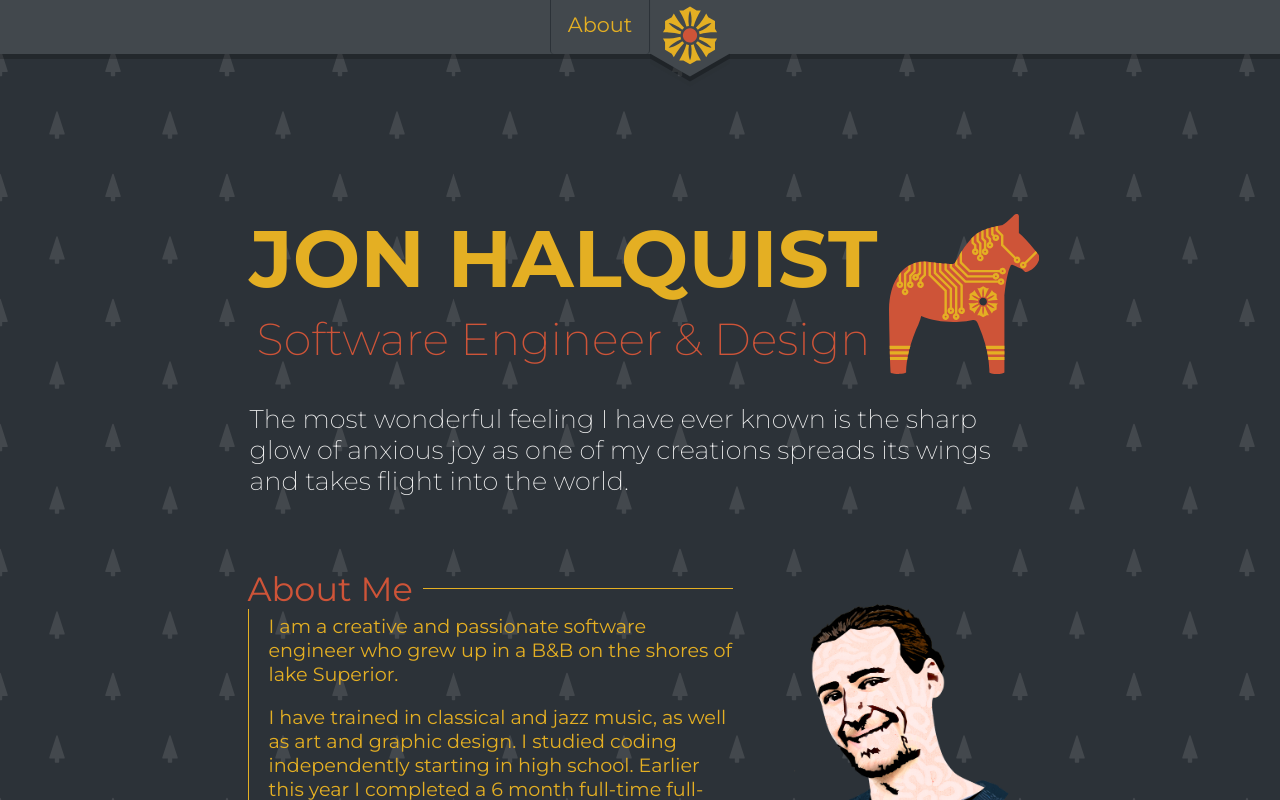
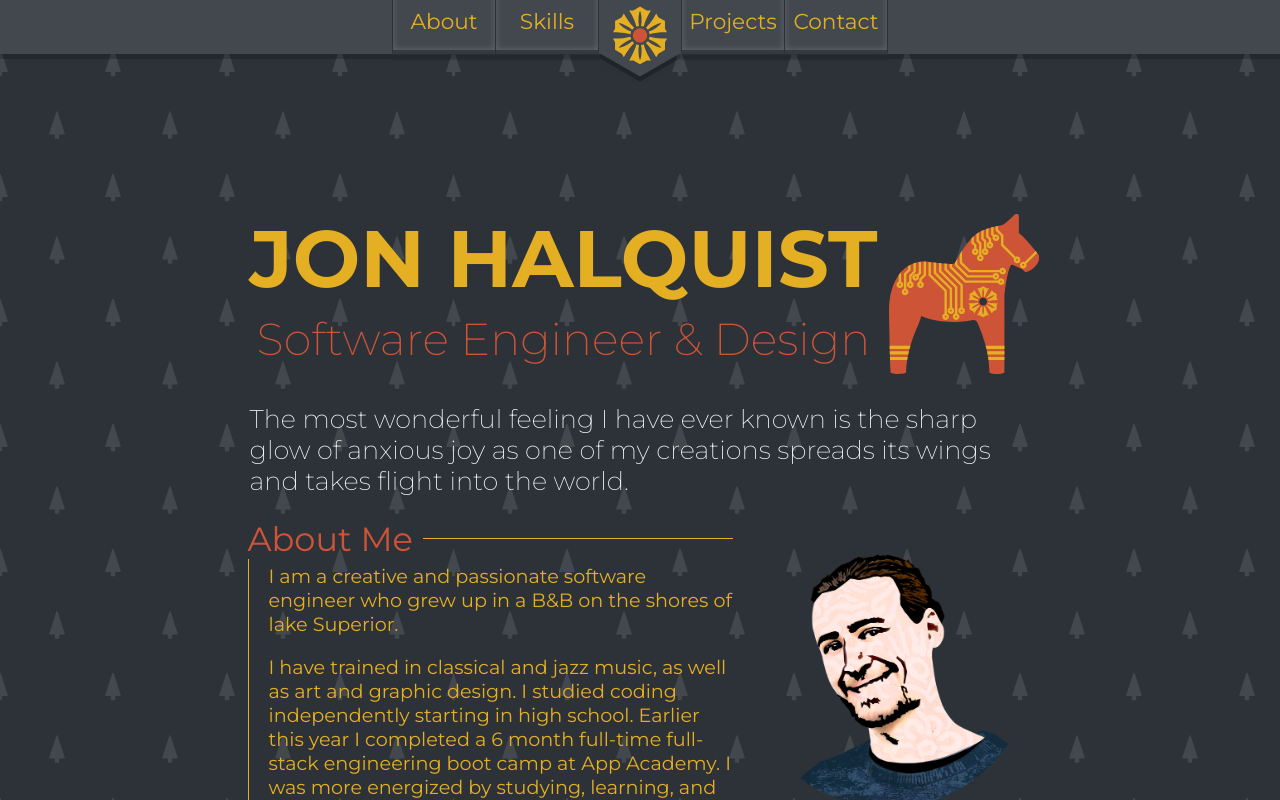
Before and after one commit to halquist/halquist.github.io, a React (Create React App) app in the folder frontend/: page / in a window 1280 px wide. Shown: the top 800 px of the page. Built offline with nearby package versions, Linux system fonts and the light colour scheme; a web font is replaced by a local one.

Commit message:
added navlinks and styles for navlinks

```diff
--- a/frontend/src/components/Intro/Intro.css
+++ b/frontend/src/components/Intro/Intro.css
@@ -138,5 +138,5 @@
 }
 
 #aboutScroll {
-  margin-bottom: 1000px;
+  margin-bottom: 300px;
 }
--- a/frontend/src/components/Intro/Intro.js
+++ b/frontend/src/components/Intro/Intro.js
@@ -24,13 +24,13 @@ const Intro = () => {
       <div className='contentDiv2'>
         <div id='subName2'>The most wonderful feeling I have ever known is the sharp glow of anxious joy as one of my creations spreads its wings and takes flight into the world.</div>
       </div>
-      <div id='slotContainer'>
-        {/* <SlotSpinner winRate='4' IconArr={IconArr} /> */}
-      </div>
       <Element id='aboutScroll' name='aboutScroll'>
         <InfoCell props={AboutMe}/>
       </Element>
       {/* <img id='meHeadshot' src={skullPCB} width='600px'/> */}
+      <div id='slotContainer'>
+        <SlotSpinner winRate='4' IconArr={IconArr} />
+      </div>
     </div>
   )
 };
--- a/frontend/src/components/Navigation/Navigation.css
+++ b/frontend/src/components/Navigation/Navigation.css
@@ -22,6 +22,7 @@
   width: 100vw;
   justify-content: center;
   align-items: center;
+  gap: 3px;
   /* margin: 0px 20px; */
 }
 
@@ -90,12 +91,16 @@ color: white;
   font-weight: 400;
   border-right: 1px solid #2C3238;
   border-left: 1px solid #2C3238;
-  border-radius: 0px 0px 4px 4px;
+  border-bottom: 0px solid rgba(43, 50, 56, .6);
+  /* border-radius: 0px 0px 10px 10px; */
   height: 60px;
   width: 100px;
   user-select: none;
   cursor: pointer;
   transition: .2s;
+  border-bottom: 5px solid rgba(43, 50, 56, .6);
+  box-shadow: inset 0px 0px 6px rgba(255, 255, 255, 0.2);
+  transform: scale(1.04);
 }
 
 .aboutLink:hover {
@@ -104,14 +109,16 @@ color: white;
 }
 
 .aboutLinkActive {
-  color: #2C3238;
-  background-color: #E4AF23;
+  /* color: #2C3238; */
+  /* background-color: #E4AF23; */
+  /* font-weight: 900; */
+  border-bottom: 0px solid rgba(43, 50, 56, .6);
+  box-shadow: inset 0px 0px 6px rgba(0, 0, 0, 0.2);
+  transform: scale(1.01);
+
+
 }
 
-.active {
-  color: #2C3238;
-  background-color: #E4AF23;
-}
 
 #logoNameDiv {
   width: fit-content;
--- a/frontend/src/components/Navigation/index.js
+++ b/frontend/src/components/Navigation/index.js
@@ -52,6 +52,18 @@ function Navigation({ isLoaded }){
           >
             About
           </ScrollLink>
+          <ScrollLink
+            to='skillsScroll'
+            spy={true}
+            smooth={true}
+            duration={500}
+            offset={-100}
+            className='aboutLink'
+            activeClass='aboutLinkActive'
+            onClick={spinLogo}
+          >
+            Skills
+          </ScrollLink>
             {/* <LogoCrest /> */}
           <div id='logoNameDiv'>
             {reloadLogo &&
@@ -59,6 +71,30 @@ function Navigation({ isLoaded }){
             }
             {/* <Name /> */}
           </div>
+          <ScrollLink
+            to='projectsScroll'
+            spy={true}
+            smooth={true}
+            duration={500}
+            offset={-100}
+            className='aboutLink'
+            activeClass='aboutLinkActive'
+            onClick={spinLogo}
+          >
+            Projects
+          </ScrollLink>
+          <ScrollLink
+            to='contactScroll'
+            spy={true}
+            smooth={true}
+            duration={500}
+            offset={-100}
+            className='aboutLink'
+            activeClass='aboutLinkActive'
+            onClick={spinLogo}
+          >
+            Contact
+          </ScrollLink>
           {/* <NavLink exact to="/" className='homeText'>Home</NavLink> */}
           {/* {isLoaded && sessionLinks} */}
         </div>
```
